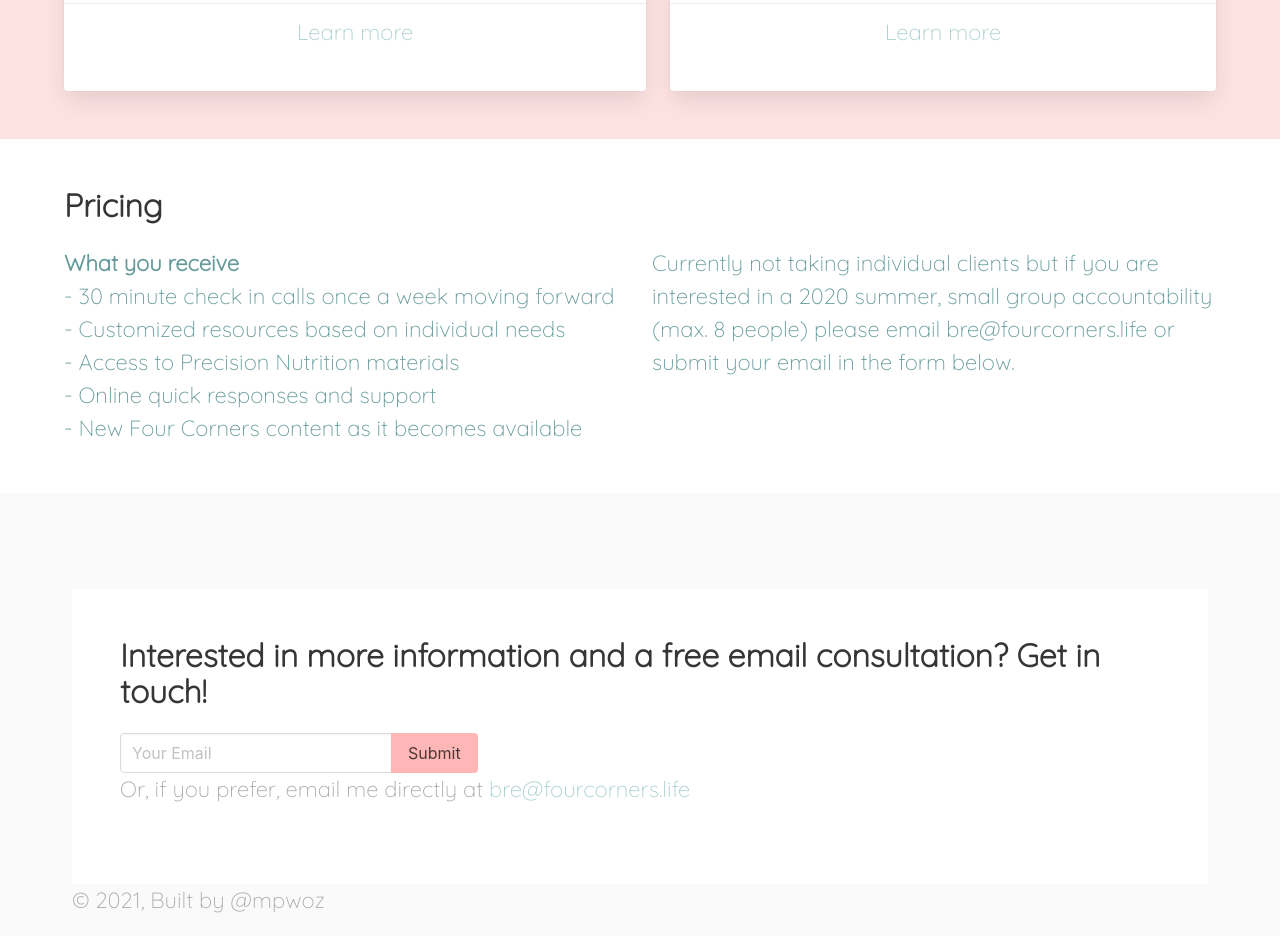
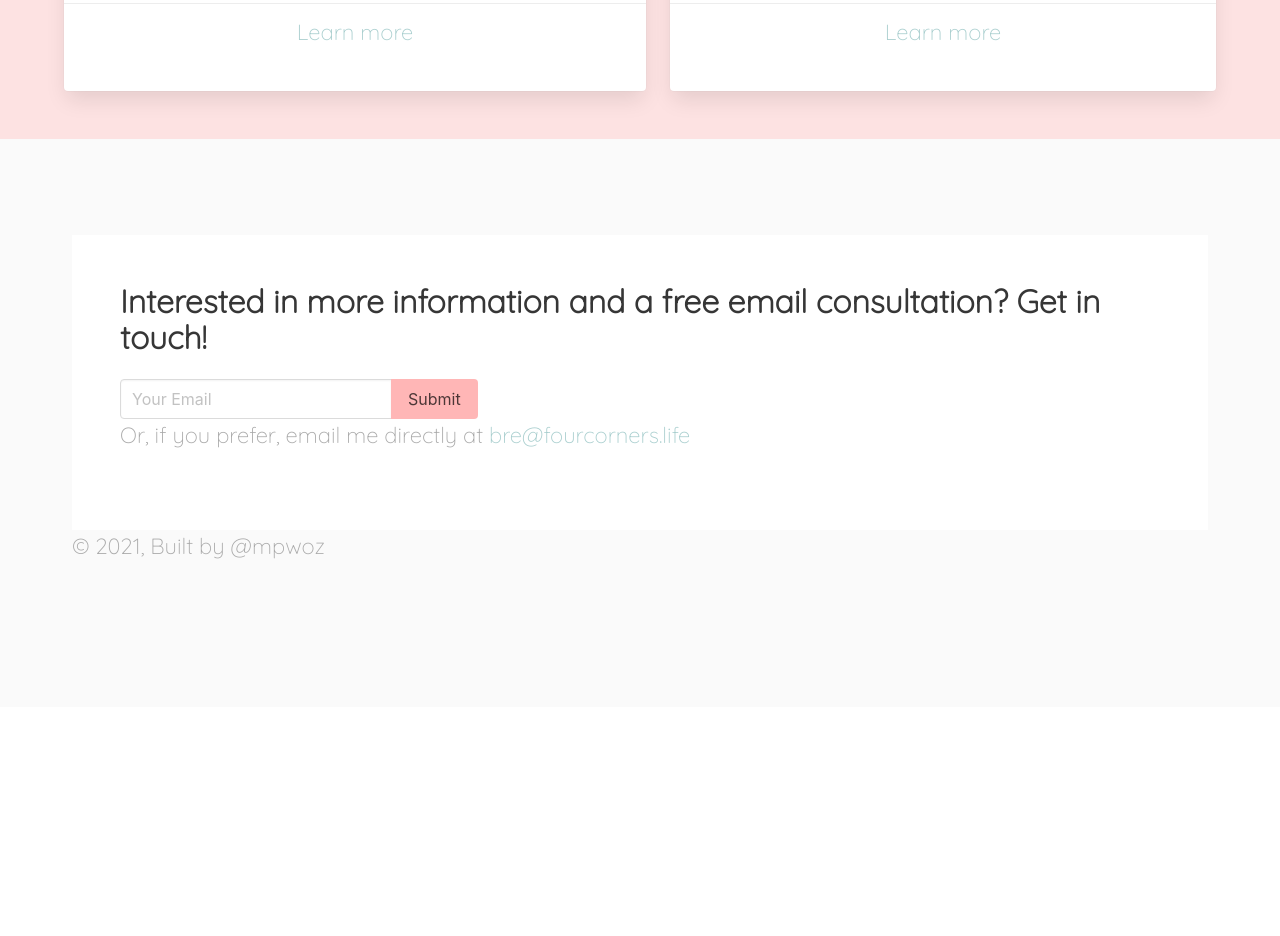
Before and after one commit to mpwoz/fourcorners.life, a Gatsby site: page / in a window 1280 px wide. Shown: the part 2068-3004 px from the top of the page. After the commit the page ends 2775 px from the top, so only its background shows below. Built offline with nearby package versions, Linux system fonts and the light colour scheme; Gatsby itself is replaced by a stand-in of ours.

Commit message:
remove pricing section on homepage

```diff
--- a/src/pages/index.js
+++ b/src/pages/index.js
@@ -83,42 +83,6 @@ const IndexPage = () => (
     </div>
 
 
-    <div className="section contact-form">
-      <div className="container">
-        <h1 className="title">
-          Pricing
-        </h1>
-
-        <div className="columns">
-
-          <div className="column">
-            <b>
-              What you receive
-            </b>
-
-            <ul>
-              <li>- 30 minute check in calls once a week moving forward</li>
-              <li>- Customized resources based on individual needs</li>
-              <li>- Access to Precision Nutrition materials</li>
-              <li>- Online quick responses and support</li>
-              <li>- New Four Corners content as it becomes available</li>
-            </ul>
-          </div>
-
-          <div className="column">
-            {/*
-            <b> Pricing </b>
-            <p> 1 month package starting at $150 </p>
-            */}
-            Currently not taking individual clients but if you are interested in a 2020 summer, small group accountability (max. 8 people) please email bre@fourcorners.life or submit your email in the form below.
-          </div>
-
-        </div>
-
-      </div>
-    </div>
-
-
   </Layout>
 )
 
```
